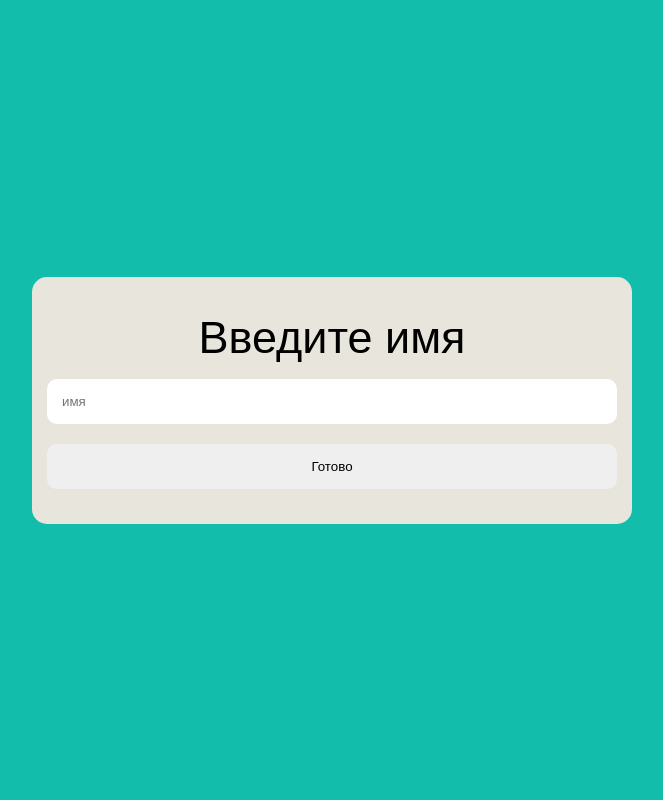
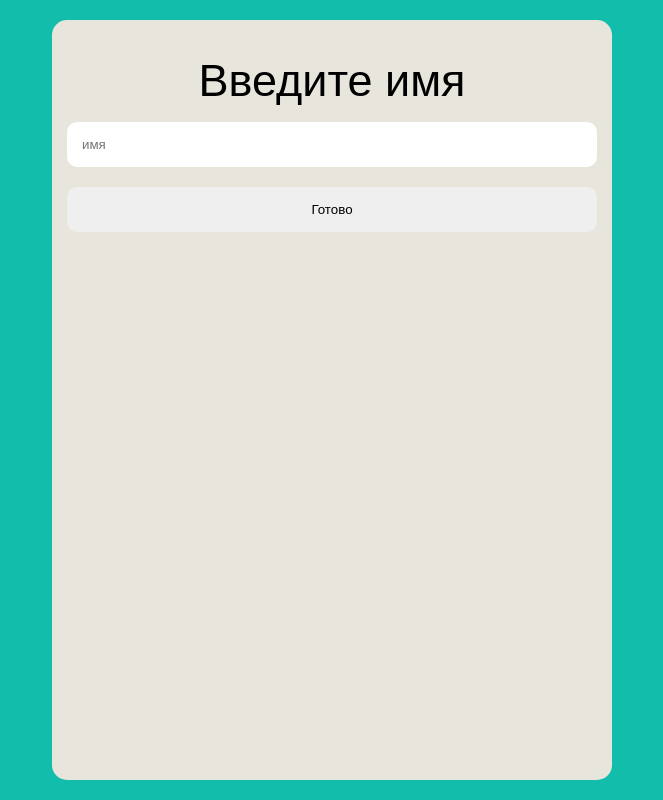
Before and after one commit to Surha05/raketki, a plain HTML site: page client/index.html in a window 1280 px wide. Shown: the whole page, without its empty margins (308-971 px from the left). Drawn offline with Linux system fonts and the light colour scheme.

Commit message:
правки

```diff
--- /dev/null
+++ b/client/css/modal.css
@@ -0,0 +1,31 @@
+.modal {
+  display: none;
+}
+.modal.active {
+  display: flex;
+  align-items: center;
+  flex-direction: column;
+  height: 100%;
+  background: #e8e6dc;
+  padding: 15px;
+  border-radius: 15px;
+}
+.modal__title {
+  font-size: 45px;
+  margin-bottom: 15px;
+  margin-top: 20px;
+}
+.modal__input{
+  width: 100%;
+  padding: 15px;
+  border-radius: 10px;
+  margin-bottom: 20px;
+  border: 0;
+}
+.modal__btn{
+  width: 100%;
+  padding: 15px;
+  border-radius: 10px;
+  border: 0;
+  margin-bottom: 20px;
+}
--- /dev/null
+++ b/client/css/reset.css
@@ -0,0 +1,11 @@
+* {
+  padding: 0;
+  margin: 0;
+  box-sizing: border-box;
+  font-family: sans-serif;
+  -webkit-user-select: none;
+  -moz-user-select: none;
+  -ms-user-select: none;
+  user-select: none;
+  -webkit-tap-highlight-color: transparent;
+}
--- /dev/null
+++ b/client/css/standart.css
@@ -0,0 +1,7 @@
+.container {
+  width: 100%;
+  max-width: 600px;
+  height: 100%;
+  padding: 20px;
+  margin: 0 auto;
+}
--- /dev/null
+++ b/client/css/style.css
@@ -0,0 +1,14 @@
+
+
+body {
+  height: 100vh;
+  overflow: hidden;
+  background-color: #12bdac;
+}
+.li {
+  cursor: pointer;
+  margin-bottom: 8px;
+}
+.li:hover {
+  color: bisque;
+}
--- a/client/index.html
+++ b/client/index.html
@@ -1,28 +1,28 @@
 <!DOCTYPE html>
 <html lang="en">
-
   <head>
-  <meta charset="UTF-8">
-  <meta http-equiv="X-UA-Compatible" content="IE=edge">
-  <meta name="viewport" content="width=device-width, initial-scale=1.0">
+    <meta charset="UTF-8" />
+    <meta http-equiv="X-UA-Compatible" content="IE=edge" />
+    <meta name="viewport" content="width=device-width, initial-scale=1.0" />
     <script type="module" src="./script.js"></script>
-  <link rel="stylesheet" href="./reset.css">
-  <link rel="stylesheet" href="./standart.css">
-  <link rel="stylesheet" href="./style.css">
+    <link rel="stylesheet" href="./css/reset.css" />
+    <link rel="stylesheet" href="./css/standart.css" />
+    <link rel="stylesheet" href="./css/style.css" />
+    <link rel="stylesheet" href="./css/modal.css" />
     <title>Ракетки</title>
   </head>
 
   <body>
-  <div class="container active">
-  <div class="block">
-    <p class="block__text">Введите имя</p>
-    <input type="text" class="block__input" placeholder="имя">
-    <button class="block__btn">Готово</button>
-  </div>
-</div>
+    <div class="container">
       <ul class="list">
         <!-- <li class="li">Игрок 1</li> -->
       </ul>
+
+      <div class="modal">
+        <p class="modal__title">Введите имя</p>
+        <input class="modal__input" placeholder="имя" />
+        <button class="modal__btn">Готово</button>
+      </div>
+    </div>
   </body>
-
 </html>
--- a/client/reset.css
+++ /dev/null
@@ -1,6 +0,0 @@
-*{
-    padding: 0;
-    margin: 0;
-    box-sizing: border-box;
-    font-family: sans-serif;
-}
--- a/client/script.js
+++ b/client/script.js
@@ -1,14 +1,23 @@
 let log = console.log;
 
 const list = document.querySelector('.list');
-const btn = document.querySelector('.btn');
+
+const modal = document.querySelector('.modal');
+const modalInp = modal.querySelector('.modal__input');
+const modalBtn = modal.querySelector('.modal__btn');
 
 // let ws = new WebSocket("ws://192.168.0.104:8083");
 let ws = new WebSocket("ws://localhost:8083");
 let names = [];
 let selfId;
+let selfName;
 
-btn.addEventListener('click', sendName);
+showModal()
+
+modalBtn.addEventListener('click', () => {
+  addSelfName();
+  sendName();
+});
 list.addEventListener('click', playerСhoice)
 
 ws.onmessage = res => {
@@ -38,12 +47,17 @@ function playerСhoice(e) {
     }));
   };
 }
+
 function sendName() {
-  let name = prompt('Имя');
   ws.send(JSON.stringify({
     'type': 'sendName',
-    'name': name,
+    'name': selfName,
   }));
+}
+function addSelfName() {
+  selfName = modalInp.value;
+  localStorage.setItem('self-name', selfName);
+  modal.classList.remove('active');
 }
 function renderPlayerNames() {
   list.innerHTML = '';
@@ -52,3 +66,8 @@ function renderPlayerNames() {
     list.innerHTML += `<li class="li" id="${el.id}">${el.name}</li>`;
   }
 }
+
+function showModal() {
+  if(localStorage.getItem('self-name')) sendName;
+  else modal.classList.add('active');
+}
--- a/client/style.css
+++ /dev/null
@@ -1,69 +0,0 @@
-* {
-  padding: 0;
-  margin: 0;
-  -webkit-user-select: none;
-  -moz-user-select: none;
-  -ms-user-select: none;
-  user-select: none;
-  -webkit-tap-highlight-color: transparent;
-}
-
-body {
-  display: flex;
-  flex-direction: column;
-  justify-content: center;
-  align-items: center;
-  height: 100vh;
-  margin: 0;
-  overflow: hidden;
-  background-color: #12bdac;
-}
-.li {
-  cursor: pointer;
-  margin-bottom: 8px;
-}
-.li:hover {
-  color: bisque;
-}
-.container{
-  display: none;
-
-}
-.container.active{
-  display: block;
-  width: 100%;
-  max-width: 600px;
-  height: auto;
-  /* padding: 20px ; */
-
-}
-
-
-.block{
-  display: flex;
-  align-items: center;
-  flex-direction: column;
-  height: 100%;
-  background: #e8e6dc;
-  padding: 15px;
-  border-radius: 15px;
-}
-.block__text{
-  font-size: 45px;
-  margin-bottom: 15px;
-  margin-top: 20px;
-}
-.block__input{
-  width: 100%;
-  padding: 15px;
-  border-radius: 10px;
-  margin-bottom: 20px;
-  border: 0;
-}
-.block__btn{
-  width: 100%;
-  padding: 15px;
-  border-radius: 10px;
-  border: 0;
-  margin-bottom: 20px;
-}
--- a/server/server.js
+++ b/server/server.js
@@ -44,6 +44,7 @@ wss.on("connection", connection => {
   connection.on('message', data => {
     let result = JSON.parse(data);
     if(result.type === 'sendName') {
+      log(result.name)
       connection.player.name = result.name;
       sendName();
       return;
```
Also changed, not shown: client/standart.css (deleted). Lines whose indentation alone changed are shown as unchanged.
